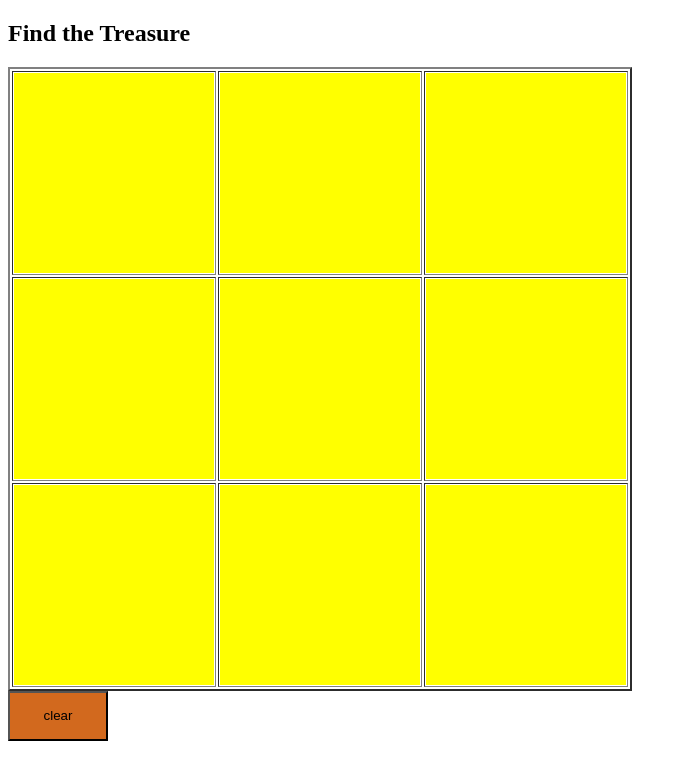
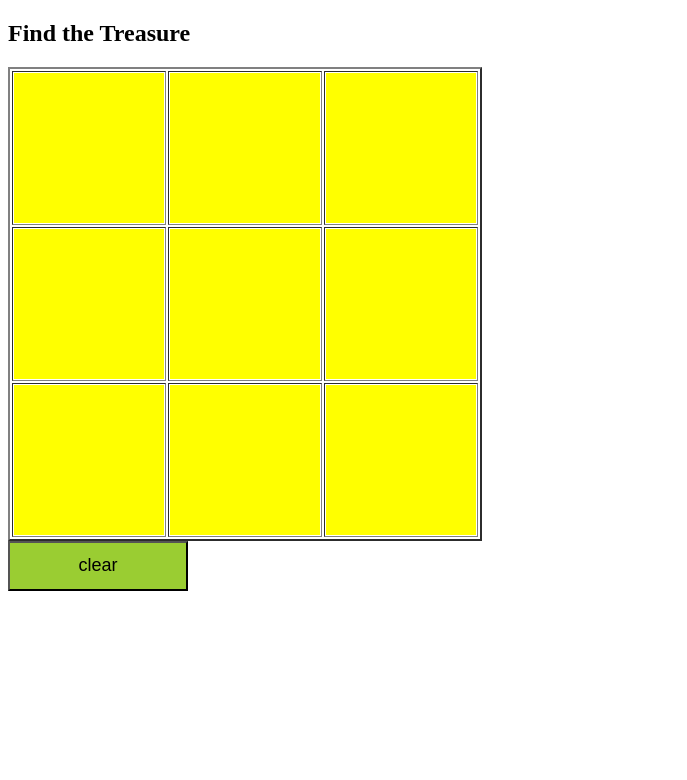
Before and after one commit to premgaynewar/TreasureHunt, a plain HTML site: page index.html in a window 1280 px wide. Shown: the whole page, without its empty margins (0-687 px from the left). Drawn offline with Linux system fonts and the light colour scheme.

Commit message:
Update index.html

```diff
--- a/index.html
+++ b/index.html
@@ -6,7 +6,7 @@
     <style>
         .basicBox{
             background-color: yellow;
-            height: 200px; width: 200px;
+            height: 150px; width: 150px;
             cursor: pointer;
         }
         .notFound{
@@ -50,7 +50,7 @@
     </script>
     <div id="gameStatus">       </div>
     <div id="gameStatuswon"></div>
-    <input style="height: 50px; width: 100px; background-color: chocolate;" type="reset" id="reset" value="clear" onclick="doclear()"/>
+    <input style="height: 50px; width: 180px; font-size: large; background-color: yellowgreen;" type="reset" id="reset" value="clear" onclick="doclear()"/>
 
     <script>
         var statusDiv = document.getElementById("gameStatus");
```
